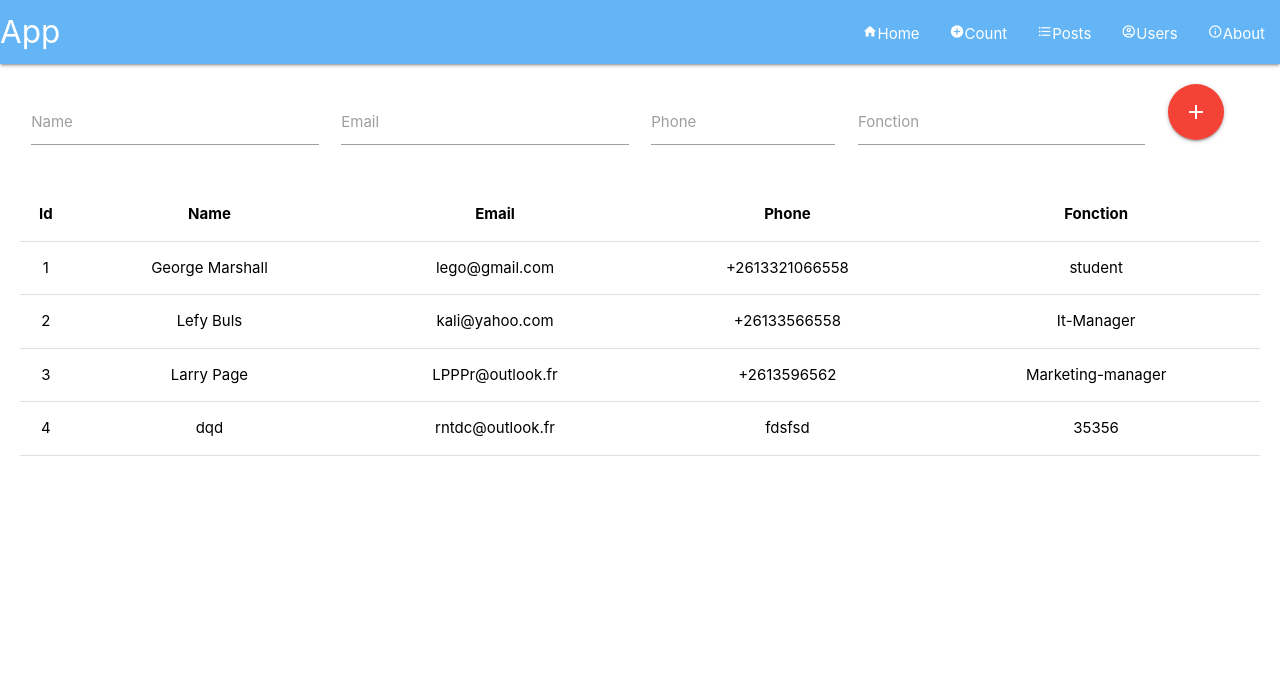
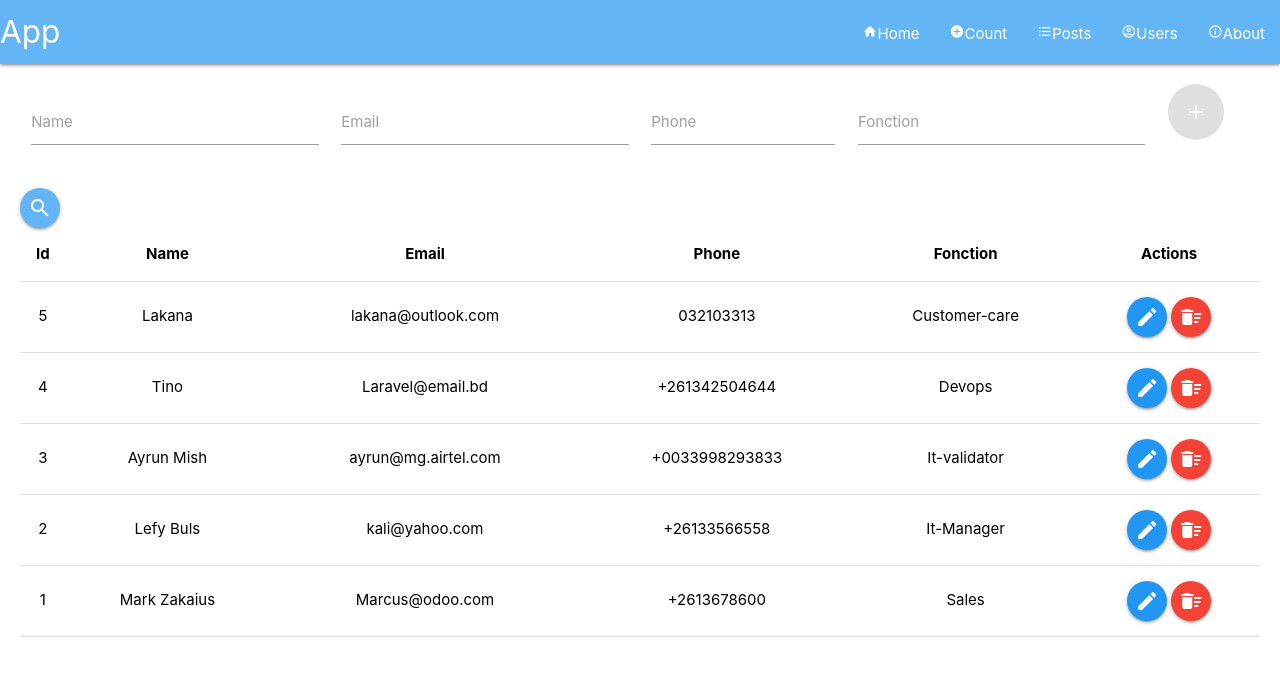
Before and after one commit to ChristianoDc7/User-management-app, a React (Create React App) app: page /users in a window 1280 px wide. Shown: the top 676 px of the page. Built offline with nearby package versions, Linux system fonts and the light colour scheme; data requests are answered from the project's data file.

Commit message:
Search with complete CRUD

```diff
--- a/public/index.html
+++ b/public/index.html
@@ -40,4 +40,5 @@
       To create a production bundle, use `npm run build` or `yarn build`.
     -->
   </body>
+  <script src="../node_modules/materialize-css/dist/js/materialize.min.js"></script>
 </html>
--- a/src/App.css
+++ b/src/App.css
@@ -21,3 +21,13 @@
 .routes{
   margin: 20px;
 }
+
+.margin{
+  margin-right: 4px;
+}
+
+.retrecir{
+  max-width: 21vh !important;
+  margin: 0 !important;
+  padding: 0 !important;
+}
--- a/src/component/about/about.tsx
+++ b/src/component/about/about.tsx
@@ -6,7 +6,7 @@ function About() {
   return (
     <div className="card-panel" >
         <i className="material-icons">add</i>
-        <p>About Component</p>
+        <p>Designed and developed by Christiano</p>
     </div>
   );
 }
--- a/src/component/users/user/add-users.tsx
+++ b/src/component/users/user/add-users.tsx
@@ -1,28 +1,48 @@
-import React, { FunctionComponent, useState } from "react";
+import React, { FunctionComponent, useRef, useState} from "react";
 import { UserInterface} from '../usersInterface';
-import AppSercices from '../../../services/app.services'
+import AppServices from '../../../services/app.services'
 
-type form = {
-    form : UserInterface
+
+type FuncProps = {
+    fetchUsers() : void ;
 }
 
-const AddUsers : FunctionComponent = () =>
+const AddUsers : FunctionComponent<FuncProps> = ({fetchUsers}) =>
 {
 
-    const [newUser , setNewUser] = useState<UserInterface[]>([])
+    const [newUser , setNewUser] = useState<UserInterface>({
+        name : '',
+        email : '',
+        phone : '',
+        fonction : ''
+    })
 
-    const handleSubmit = (e: { preventDefault: () => void; }) => {
+
+    const [btnStatus , setBtnStatus] = useState<boolean>(true)
+
+
+    const handleSubmit = async (e: { preventDefault: () => void; }) =>
+    {
         e.preventDefault();
-        AppSercices.addPosts(newUser)
+        if(newUser.name != "" && newUser.email != "" && newUser.phone != "" && newUser.fonction != "" )
+        {
+             await AppServices.addUsers(newUser) && fetchUsers()
+        }
 
+        setNewUser({...newUser, ...{ name : '' , email : '' , phone : '' , fonction : '' }})
     }
 
     const handleInputChange = (e : React.ChangeEvent<HTMLInputElement>) =>
     {
-        const fieldName : string = e.target.name
+        if(newUser.name != "" && newUser.email != "" && newUser.phone != "" && newUser.fonction != "" ){
+            setBtnStatus(false)
+        }else{
+            setBtnStatus(true)
+        }
+        const fieldId : string = e.target.id
         const fieldValue : string = e.target.value
-        const newField : UserInterface = {
-            [fieldName]: fieldValue
+        const newField : object = {
+            [fieldId]: fieldValue
         };
         setNewUser({ ...newUser, ...newField})
     }
@@ -30,23 +50,23 @@ const AddUsers : FunctionComponent = () =>
         <form className="row" onSubmit={handleSubmit}>
 
                 <div className="input-field col s3">
-                    <input id="name" type="text" name="name" className="validate" onChange={e => handleInputChange(e)}/>
+                    <input id="name" type="text" className="validate" onChange={e => handleInputChange(e)} value={newUser.name}/>
                     <label htmlFor="name">Name</label>
                 </div>
                 <div className="input-field col s3">
-                    <input id="email" name="email" type="email" className="validate" onChange={e => handleInputChange(e)}/>
+                    <input id="email" type="email" className="validate" onChange={e => handleInputChange(e)}  value={newUser.email}/>
                     <label htmlFor="email">Email</label>
                 </div>
                 <div className="input-field col s2">
-                    <input id="phone" name="phone" type="text" className="validate" onChange={e => handleInputChange(e)}/>
+                    <input id="phone" type="text" className="validate" onChange={e => handleInputChange(e)} value={newUser.phone} />
                     <label htmlFor="phone">Phone</label>
                 </div>
                 <div className="input-field col s3">
-                    <input id="fonction" name="fonction" type="text" className="validate" onChange={e => handleInputChange(e)} />
+                    <input id="fonction" type="text" className="validate" onChange={e => handleInputChange(e)} value={newUser.fonction} />
                     <label htmlFor="fonction">Fonction</label>
                 </div>
                 <div className="col s1">
-                    <button className="btn-floating btn-large waves-effect waves-light red" type="submit" ><i className="material-icons">add</i></button>
+                    <button className="btn-floating btn-large waves-effect waves-light green" type="submit" disabled={btnStatus}><i className="material-icons">add</i></button>
                 </div>
         </form>
     )
--- /dev/null
+++ b/src/component/users/user/search-user.tsx
@@ -0,0 +1,37 @@
+import React, { FunctionComponent, useState } from 'react';
+import AppServices from '../../../services/app.services';
+import {UserInterface} from '../usersInterface';
+
+
+type props = {
+    setUsers(user : React.SetStateAction<UserInterface[]>) : void
+}
+
+const Search : FunctionComponent<props> = ({setUsers}) =>
+{
+
+  const [showInput , setShowInput] = useState<boolean>(false)
+
+  const handleChange = (e : React.ChangeEvent<HTMLInputElement>) =>
+  {
+    AppServices.getUsers()
+    .then( data => data.filter(({name}) => name.toLocaleLowerCase().includes(e.target.value.toLocaleLowerCase())))
+    .then( data => setUsers(data) )
+  }
+
+  return showInput ? (
+    <div className='row'>
+        <div className='col'>
+            <button className="btn-floating waves-effect waves-light blue lighten-2 margin " onClick={()=>{setShowInput(!showInput)}}><i className="material-icons">search</i></button>
+        </div>
+        <div className="input-field col s3">
+            <input id="search" type="text" className="validate" onChange={ (e) => handleChange(e) } />
+            <label htmlFor="search">Search</label>
+        </div>
+    </div>
+  ) : (
+    <button className="btn-floating waves-effect waves-light blue lighten-2 margin" onClick={()=>{setShowInput(!showInput)}} ><i className="material-icons">search</i></button>
+  )
+}
+
+export default Search;
--- a/src/component/users/user/user.tsx
+++ b/src/component/users/user/user.tsx
@@ -1,24 +1,76 @@
-import React, { FunctionComponent } from "react";
+import React, { FunctionComponent, useState } from "react";
 import { UserInterface } from "../usersInterface";
+import AppServices from "../../../services/app.services";
 
 type props = {
     Users : UserInterface
+    fetchUsers() : void ;
+    isEdit : boolean ;
 }
 
-const User : FunctionComponent<props> = ({Users}) =>
+const User : FunctionComponent<props> = ({Users , fetchUsers , isEdit}) =>
 
 {
-    const {id,name,email,phone,fonction} = Users
+    const {id, name, email, phone, fonction} = Users
 
-    return (
+    const [updatedUser , setUpdatedUser] = useState<UserInterface>(Users)
+
+    const [toEdit , setToEdit] = useState<boolean>(isEdit)
+
+    const deleteOne = async (id : number) =>
+    {
+        AppServices.deleteOne(id)
+        fetchUsers();
+    }
+
+    const editOne = () : void =>
+    {
+        setToEdit(!toEdit);
+    }
+
+    const submitUpdate = () =>
+    {
+        AppServices.updatePost(updatedUser)
+        setToEdit(!toEdit);
+        fetchUsers();
+
+    }
+
+    const handleChange = (e : React.ChangeEvent<HTMLInputElement>) =>
+    {
+        const fieldId : string = e.target.id
+        const fieldValue : string = e.target.value
+        const newField : object = {
+            [fieldId]: fieldValue
+        };
+        setUpdatedUser({...updatedUser, ...newField})
+    }
+
+    return !toEdit ? (
         <tr>
             <td>{id}</td>
             <td>{name}</td>
             <td>{email}</td>
             <td>{phone}</td>
             <td>{fonction}</td>
+            <td>
+                <button className="btn-floating waves-effect waves-light blue margin" onClick={()=>editOne()}><i className="material-icons">edit</i></button>
+                <button className="btn-floating waves-effect waves-light red" onClick={()=>{deleteOne(Number(id))}}><i className="material-icons">delete_sweep</i></button>
+            </td>
         </tr>
 
+    ) : (
+        <tr className="row">
+            <td>{id}</td>
+            <td><input type="text" id="name" className="validate retrecir" onChange={(e)=>handleChange(e)} value={updatedUser.name} /></td>
+            <td><input type="text" id="email" className="validate retrecir" onChange={(e)=>handleChange(e)} value={updatedUser.email} /></td>
+            <td><input type="text" id="phone" className="validate retrecir" onChange={(e)=>handleChange(e)} value={updatedUser.phone} /></td>
+            <td><input type="text" id="fonction" className="validate retrecir" onChange={(e)=>handleChange(e)} value={updatedUser.fonction} /></td>
+            <td>
+                <button className="btn-floating waves-effect waves-light green margin" onClick={()=>submitUpdate()}><i className="material-icons">check</i></button>
+                <button className="btn-floating waves-effect waves-light red" onClick={()=>editOne()}><i className="material-icons">cancel</i></button>
+            </td>
+        </tr>
     )
 }
 
--- a/src/component/users/users.tsx
+++ b/src/component/users/users.tsx
@@ -3,19 +3,27 @@ import User from "./user/user";
 import { UserInterface } from "./usersInterface";
 import AppServices from "../../services/app.services";
 import AddUsers from "./user/add-users";
+import Search from "./user/search-user";
 
 
 const Users : FunctionComponent = () =>
 {
     const [Users , setUsers] = useState<UserInterface[]>([])
 
+
+
+    const fetchUsers = () : void => {
+        AppServices.getUsers().then( datas => setUsers(datas) )
+    }
+
     useEffect(()=>{
-        AppServices.getUsers().then( datas => setUsers(datas) )
+        fetchUsers();
     },[])
 
     return (
         <div className="row">
-            <AddUsers />
+            <AddUsers fetchUsers = {fetchUsers} />
+            <Search setUsers={setUsers} />
             <table className="centered highlight">
                 <thead>
                     <tr>
@@ -24,16 +32,17 @@ const Users : FunctionComponent = () =>
                         <th>Email</th>
                         <th>Phone</th>
                         <th>Fonction</th>
+                        <th>Actions</th>
                     </tr>
                 </thead>
                 <tbody>
                     {
                         Users.map((user)=>(
-                            <User key={user.id} Users={user}/>
+                            <User key={user.id} Users={user} fetchUsers = {fetchUsers} isEdit={false} />
                         ))
                     }
                 </tbody>
-      </table>
+            </table>
         </div>
     )
 }
--- a/src/data/db.json
+++ b/src/data/db.json
@@ -2,10 +2,10 @@
   "users": [
     {
       "id": 1,
-      "name": "George Marshall",
-      "email": "lego@gmail.com",
-      "phone": "+2613321066558",
-      "fonction": "student"
+      "name": "Mark Zakaius",
+      "email": "Marcus@odoo.com",
+      "phone": "+2613678600",
+      "fonction": "Sales"
     },
     {
       "id": 2,
@@ -16,17 +16,24 @@
     },
     {
       "id": 3,
-      "name": "Larry Page",
-      "email": "LPPPr@outlook.fr",
-      "phone": "+2613596562",
-      "fonction": "Marketing-manager"
+      "name": "Ayrun Mish",
+      "email": "ayrun@mg.airtel.com",
+      "phone": "+0033998293833",
+      "fonction": "It-validator"
     },
     {
-      "name": "dqd",
-      "email": "rntdc@outlook.fr",
-      "phone": "fdsfsd",
-      "fonction": "35356",
-      "id": 4
+      "id": 4,
+      "name": "Tino",
+      "email": "Laravel@email.bd",
+      "phone": "+261342504644",
+      "fonction": "Devops"
+    },
+    {
+      "name": "Lakana",
+      "email": "lakana@outlook.com",
+      "phone": "032103313",
+      "fonction": "Customer-care",
+      "id": 5
     }
   ]
 }
```
Also changed, not shown: src/component/users/usersInterface.ts (+4 -4 lines), src/services/app.services.ts (+41 -6 lines). Lines whose indentation alone changed are shown as unchanged.
